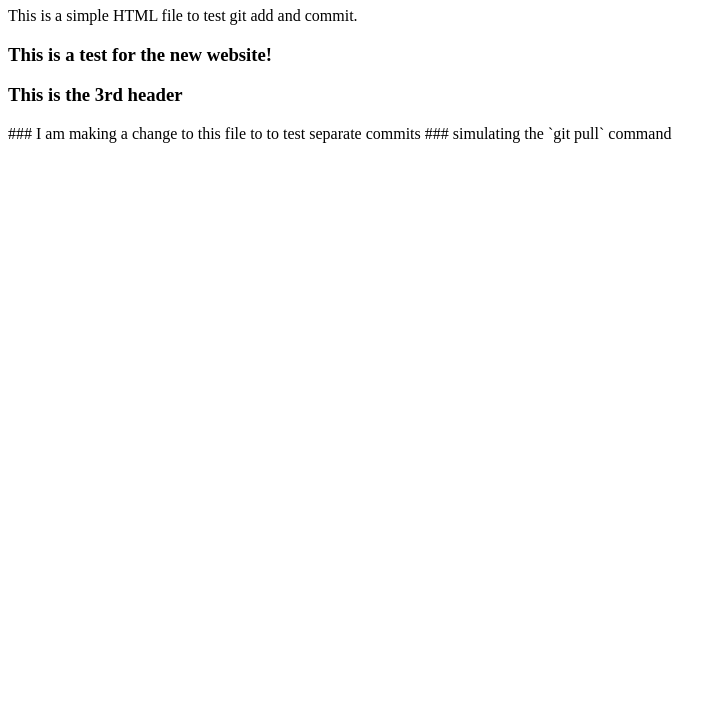
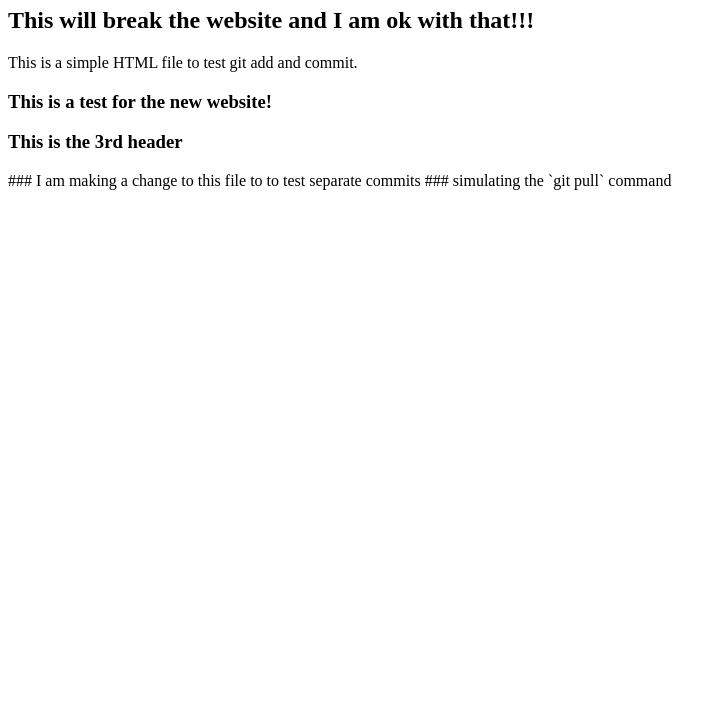
Before and after one commit to StefanMoore/git-made-easy, a plain HTML site: page index.html in a window 1280 px wide. Shown: the part 73-800 px from the top of the page, without its empty margins (0-727 px from the left). Drawn offline with Linux system fonts and the light colour scheme.

Commit message:
updating our feature for the website

```diff
--- a/index.html
+++ b/index.html
@@ -6,6 +6,7 @@
 </head>
 <body>
   <h1>Welcome to My Git Demo</h1>
+  <h2>This will break the website and I am ok with that!!!</h2>
   <p>This is a simple HTML file to test git add and commit.</p>
   <h3>This is a test for the new website!</h3>
   <h3>This is the 3rd header</h3>
```
